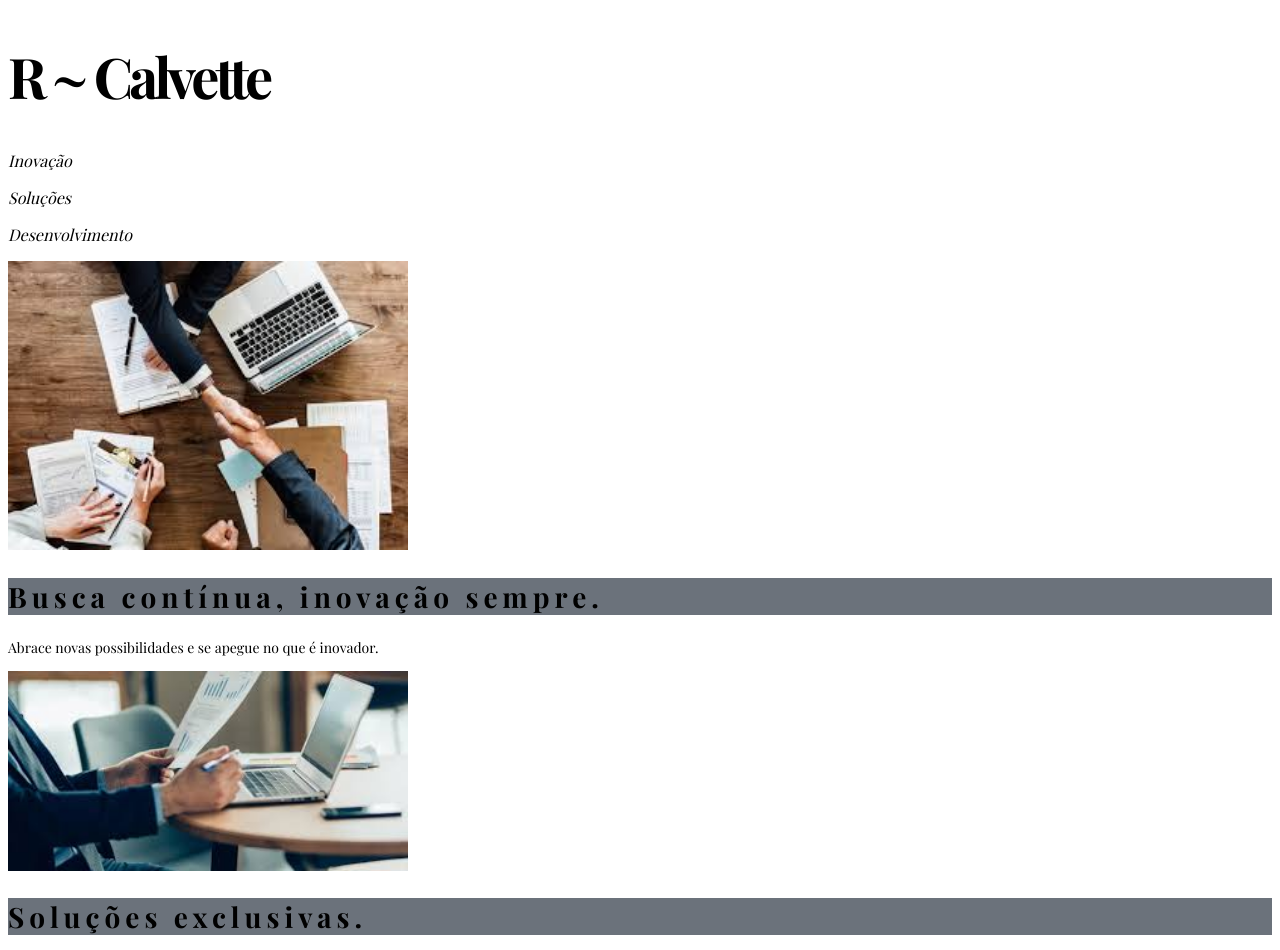
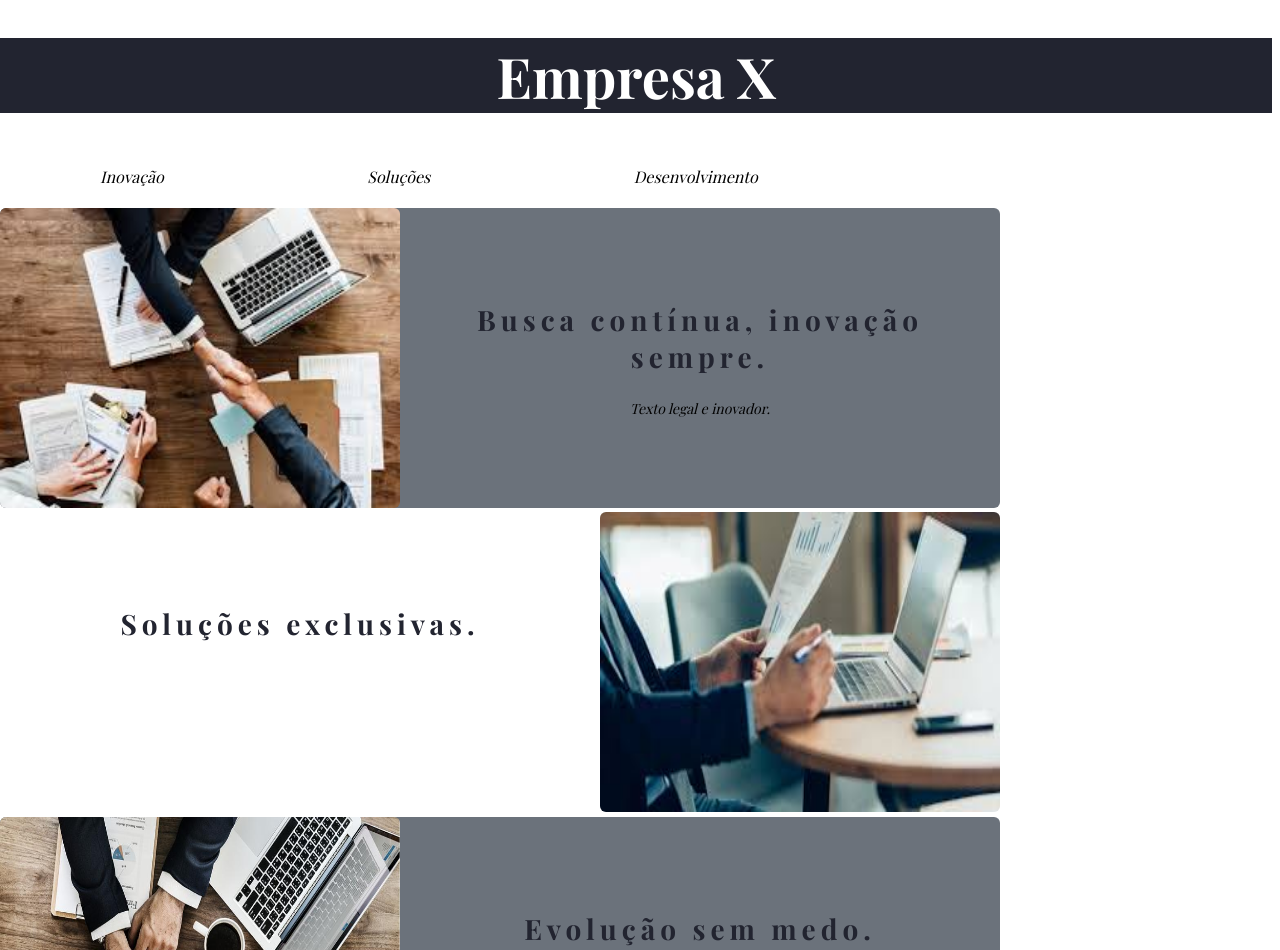
Before and after one commit to rcalvs/personalPage, a plain HTML site: page index.html in a window 1280 px wide. Shown: the top 950 px of the page. Drawn offline with nearby package versions, Linux system fonts and the light colour scheme; a web font is replaced by a local one.

Commit message:
separaçao e customizaçao do css

```diff
--- /dev/null
+++ b/images/Sua busca acabou_files/style.css
@@ -0,0 +1,57 @@
+* {
+    margin-left: 0px;
+    padding-left: 0px;
+}
+
+
+body {
+    font-family: 'Playfair Display', serif;
+    /* background: linear-gradient(to right, #6b727b 18%, #222430 100%);
+    background: linear-gradient(to top, #6b727b 1%, #4e515f 100%); */
+    font-size: 14px;
+}
+
+h1 {
+    font-weight: 1900;
+    font-size: 4em;
+    background-color: forestgreen;
+    text-align: center;
+
+}
+h2 {
+    color: #222430;
+    letter-spacing: 5px;
+    font-size: 2em;
+}
+.focos {
+    font-size: 16px;
+    display: inline-block;
+    margin-inline-end: 100px;
+    margin-inline-start: 100px;
+}
+
+.destaquepositivo {
+    background-color: #6b727b;
+
+}
+
+#cabeçalho {
+      background-color: firebrick;
+}
+
+.sessao {
+    display: inline-flex;
+    background-color: #6b727b;
+
+}
+
+.primeiro-bloco {
+    display: inline-block;
+
+}
+
+.segundo-bloco {
+    text-align: center;
+    padding:  50px 100px 50px;
+
+}
--- a/index.html
+++ b/index.html
@@ -7,66 +7,57 @@
         <title>Sua busca acabou</title>
         <link rel="preconnect" href="https://fonts.gstatic.com">
         <link href="https://fonts.googleapis.com/css2?family=Playfair+Display:ital,wght@0,400;0,500;0,600;0,700;0,800;0,900;1,400;1,500;1,600;1,700;1,800;1,900&display=swap" rel="stylesheet">
+        <link rel="stylesheet" href="style.css">
 
-
-        <style>
-            body {
-                font-family: 'Playfair Display', serif;
-                /* background: linear-gradient(to right, #6b727b 18%, #222430 100%);
-                background: linear-gradient(to top, #6b727b 1%, #4e515f 100%); */
-                font-size: 14px;
-            }
-
-            h1 {
-                font-weight: 1900;
-                letter-spacing: -4px;
-                font-size: 4em;
-            }
-            h2 {
-                color: ##222430;
-                letter-spacing: 5px;
-                font-size: 2em;
-            }
-            .focos {
-                font-size: 16px;
-            }
-
-            .destaquepositivo {
-                background-color: #6b727b;
-
-            }
-
-        </style>
 
     </head>
 
     <body>
         <!-- Título -->
-        <h1>R ~ Calvette</h1>
-        <p class="focos"><em>Inovação</em></p>
-        <p class="focos"><em>Soluções</em></p>
-        <p class="focos"><em>Desenvolvimento</em></p>
+        <h1>Empresa X</h1>
+        <div id="cabeçalho">
+            <div class="focos"> <p><em>Inovação</em></p> </div>
+            <div class="focos"> <p><em>Soluções</em></p> </div>
+            <div class="focos"> <p><em>Desenvolvimento</em></p> </div>
+
+        </div>
+
+           <!-- 1º Sessão -->
+        <div class="sessao1">
+            <div class="bloco-img">
+                <img class="imagem" src="/images/negocios1.jpeg" alt="Foto de Negocios">
+            </div>
+            <div class="bloco-txt">
+                <h2 class="destaquepositivo">Busca contínua, inovação sempre.</h2>
+                <p><em>Texto legal e inovador.</em></p>
+            </div>
+        </div>
+        <!-- 2º Sessão -->
+
+        <div class="sessao2">
+            <div class="bloco-txt">
+                <h2 class="destaquepositivo">Soluções exclusivas.</h2>
+            </div>
+
+            <div class="bloco-img">
+                <img class="imagem" src="/images/negocios2.jpeg" alt="Foto bonita de Negocios">
+            </div>
 
 
-        <!-- 1º Sessão -->
+        </div>
 
-        <img src="/images/negocios1.jpeg" alt="Foto de Negocios" width="400">
-        <h2 class="destaquepositivo">Busca contínua, inovação sempre.</h2>
-        <p>Abrace novas possibilidades e se apegue no que é inovador.</p>
+        <!-- 3º Sessão -->
+        <div class="sessao1">
+            <div class="bloco-img">
+                <img class="imagem" src="/images/negocios3.jpeg" alt="Foto daora de Negocios">
+            </div>
 
-        <!-- 2º Sessão -->
-
-        <img src="/images/negocios2.jpeg" alt="Foto bonita de Negocios" width="400">
-        <h2 class="destaquepositivo">Soluções exclusivas.</h2>
-        <br>
-        <!-- 3º Sessão -->
-
-        <img src="/images/negocios3.jpeg" alt="Foto daora de Negocios" width="400">
-        <h2 class="destaquepositivo">Desenvolva sem medo.</h2>
-        <p>Abrace novas possibilidades com nosso portigólio.</p>
+            <div class="bloco-txt">
+                <h2 class="destaquepositivo">Evolução sem medo.</h2>
+                <p>Abrace novas possibilidades com nosso pipipi popopo.</p>
+            </div>
 
 
+        </div>
     </body>
-
-
 </html>
--- /dev/null
+++ b/style.css
@@ -0,0 +1,89 @@
+* {
+    margin-left: 0px;
+    padding-left: 0px;
+}
+
+
+body {
+    font-family: 'Playfair Display', serif;
+    /* background: linear-gradient(to right, #6b727b 18%, #222430 100%);
+    background: linear-gradient(to top, #6b727b 1%, #4e515f 100%); */
+    font-size: 14px;
+}
+
+h1 {
+    font-weight: 1900;
+    font-size: 4em;
+    background-color: #222430;
+    text-align: center;
+    color: white;
+
+}
+h2 {
+    color: #222430;
+    letter-spacing: 5px;
+    font-size: 2em;
+}
+.focos {
+    font-size: 16px;
+    display: inline-block;
+    margin-inline-end: 100px;
+    margin-inline-start: 100px;
+
+}
+
+.destaquepositivo {
+
+}
+
+#cabeçalho {
+
+}
+
+.sessao1 {
+    display: inline-flex;
+    background-color: #6b727b;
+    width: 1000px;
+    height: 300px;
+    border-radius: 6px;
+    position: relative;
+    margin-top: 5px;
+
+}
+
+.bloco-img {
+    display: block;
+    text-align: center;
+    position: relative;
+    width: auto;
+    position: relative;
+
+}
+
+.bloco-txt {
+    display: block;
+    text-align: center;
+    padding:  70px 50px 20px;
+    width: 70%;
+
+}
+
+.imagem {
+    width: 400px;
+    height: 300px;
+    display: block;
+    margin-left: auto;
+    margin-right: auto;
+    border-radius: 6px;
+
+}
+
+.sessao2 {
+    display: inline-flex;
+    margin-top: 0px;
+    background-color: white;
+    width: auto;
+    border-radius: 6px;
+    width: 1000px;
+    height: 300px;
+}
```
Also changed, not shown: images/Sua busca acabou.html (added, +88 -0 lines), images/Sua busca acabou_files/negocios1.jpeg (added), images/Sua busca acabou_files/negocios2.jpeg (added), images/Sua busca acabou_files/negocios3.jpeg (added), 1 other file.
